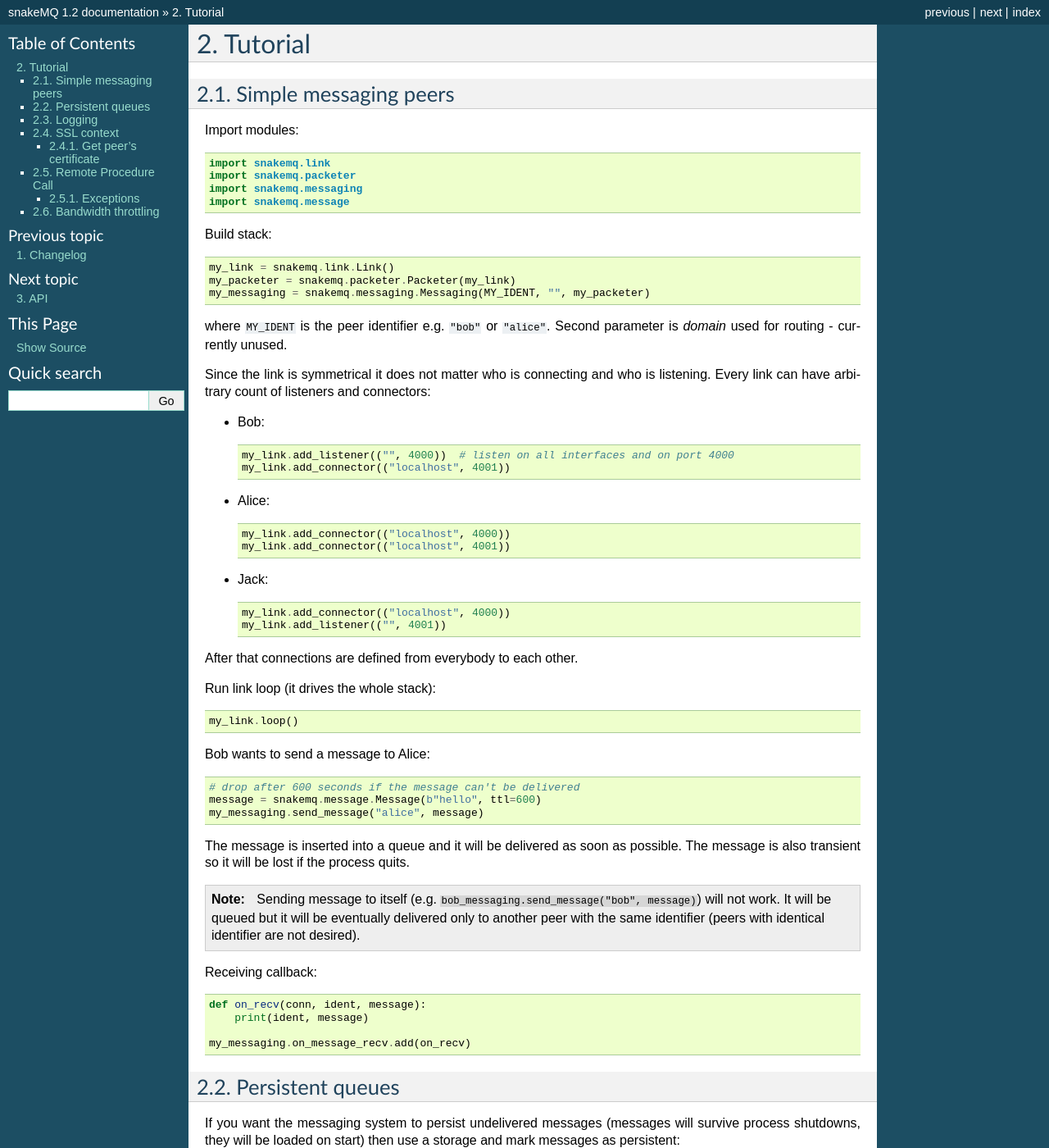
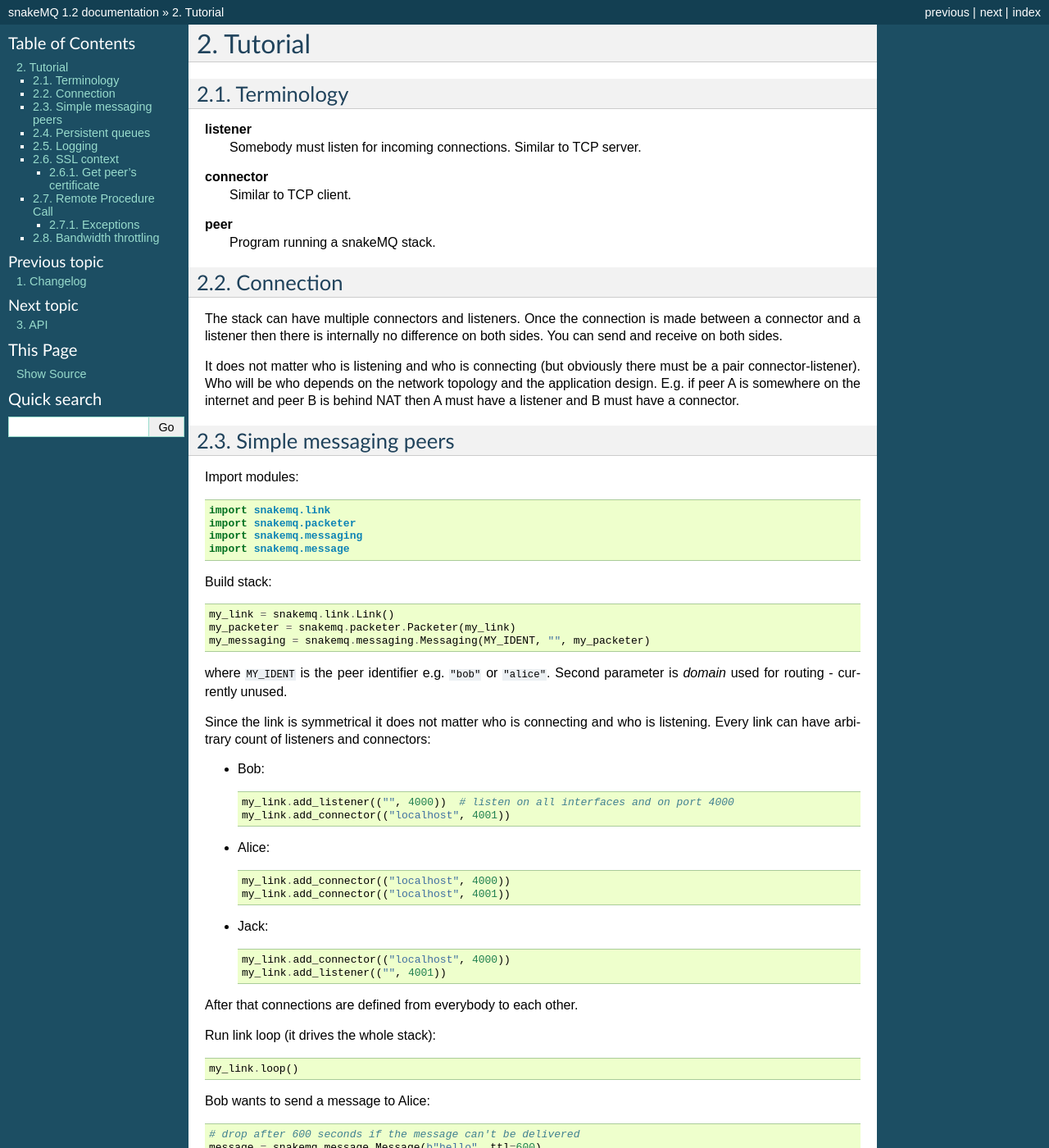
Before and after one commit to dsiroky/snakemq, a Sphinx documentation site: the page built from doc/sphinx/source/tutorial.rst, in a window 1280 px wide and 1400 px high. Shown: the whole window at 82% size. Built offline with Sphinx 7.4.7, drawn with Linux system fonts in a browser that asks for light colours; some of the changed text lies outside the part shown.

Commit message:
doc: update

```diff
--- a/doc/sphinx/source/tutorial.rst
+++ b/doc/sphinx/source/tutorial.rst
@@ -1,5 +1,31 @@
 Tutorial
 ========
+
+-----------
+Terminology
+-----------
+
+**listener**
+  Somebody must listen for incoming connections. Similar to TCP server.
+
+**connector**
+  Similar to TCP client.
+
+**peer**
+  Program running a snakeMQ stack.
+
+----------
+Connection
+----------
+The stack can have multiple connectors and listeners. Once the connection is
+made between a connector and a listener then there is internally no difference
+on both sides. You can send and receive on both sides.
+
+It does not matter who is listening and who is connecting (but obviously there
+must be a pair connector-listener). Who will be who depends on the network
+topology and the application design. E.g. if peer A is somewhere on the
+internet and peer B is behind NAT then A must have a listener and B must have a
+connector.
 
 ----------------------
 Simple messaging peers
@@ -81,6 +107,12 @@ messages as persistent::
 
 SnakeMQ supports various storage types but SQLite is recommended for its speed and
 availability as a default library module.
+
+.. note::
+  Persistent are only **outgoing** messages. Once it is delivered it is up to the
+  other side to make sure that the message will not be lost.
+
+  It does not matter if the sending side is a connector or a listener.
 
 -------
 Logging
```
